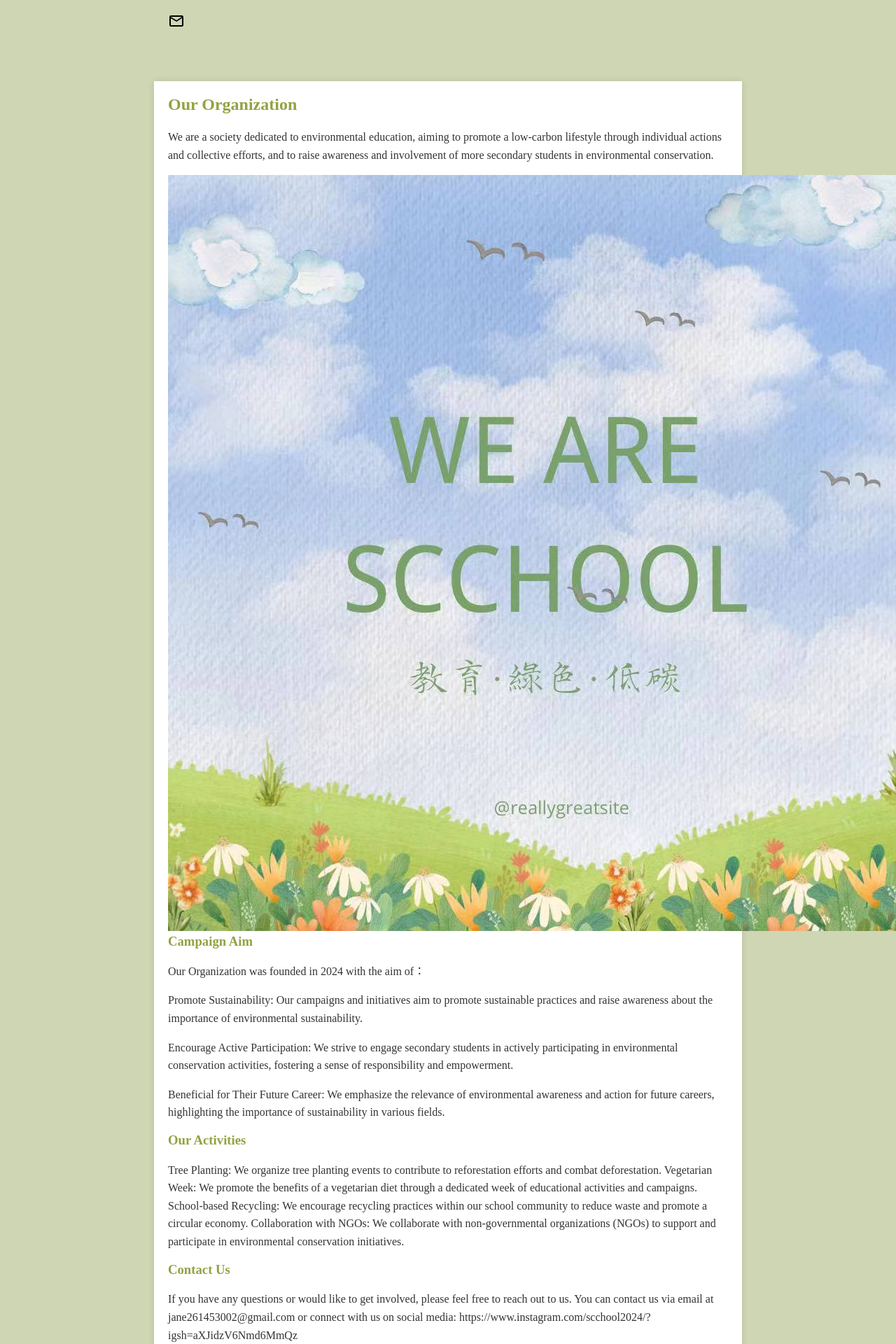
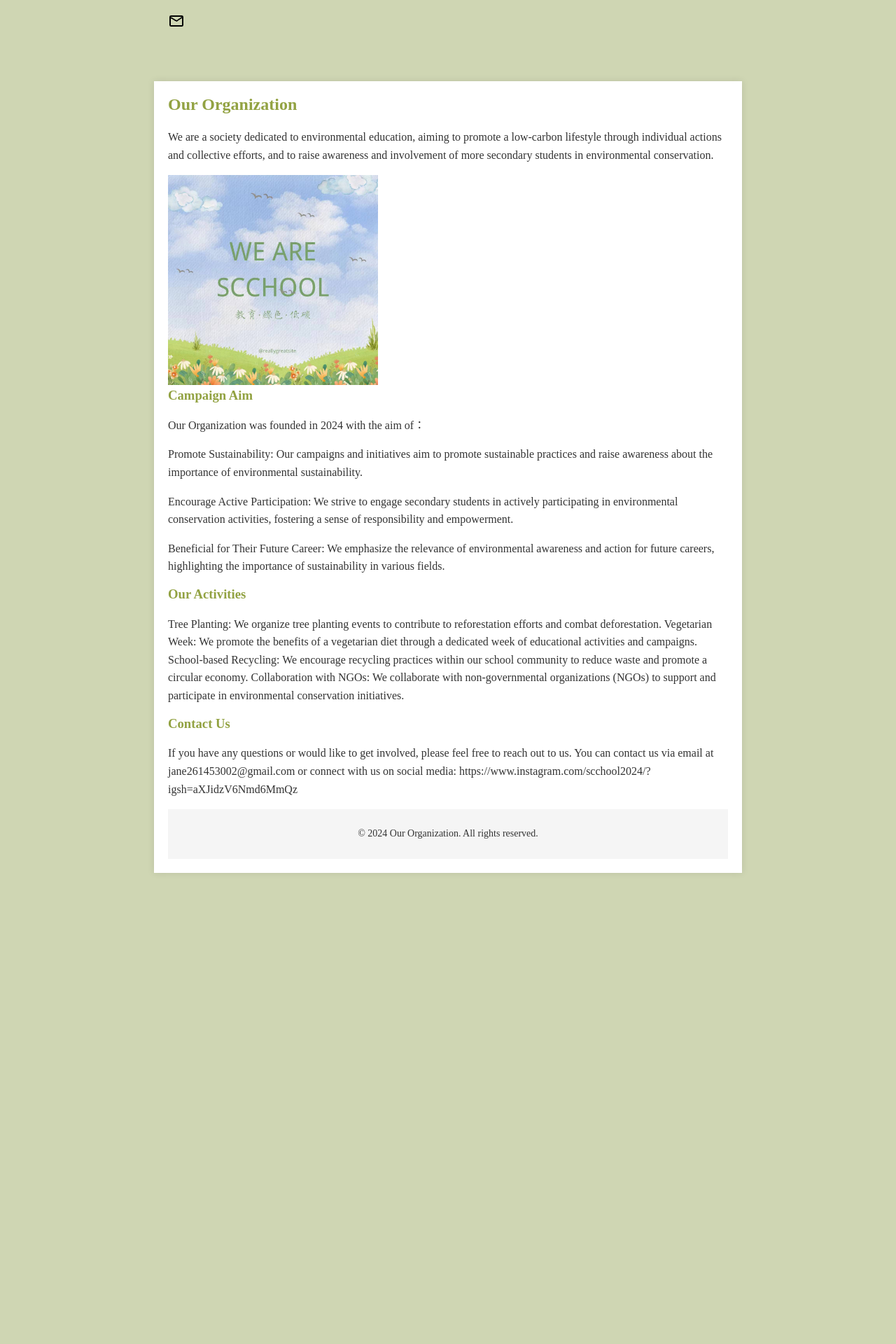
Before and after one commit to yuzuru1104/yuzuru1104.github.io, a Jekyll site: the page about.html, which Jekyll copies as it is, in a window 1280 px wide. Shown: the part 555-2475 px from the top of the page at 70% size. Built offline with Jekyll 4.4.1, drawn with Linux system fonts in a browser that asks for light colours; some web fonts are replaced; after the commit the page ends 1822 px from its top, so only the background shows below that.

Commit message:
Update about.html

```diff
--- a/about.html
+++ b/about.html
@@ -59,7 +59,7 @@
 <section>
     <h2>Our Organization</h2>
     <p>We are a society dedicated to environmental education, aiming to promote a low-carbon lifestyle through individual actions and collective efforts, and to raise awareness and involvement of more secondary students in environmental conservation.</p>
-    <img src="WechatIMG597.jpg" alt="Our Organization ">
+    <img src="WechatIMG597.jpg" alt="Our Organization "width="300" height="auto">
 
 
     <h3>Campaign Aim</h3>
```
